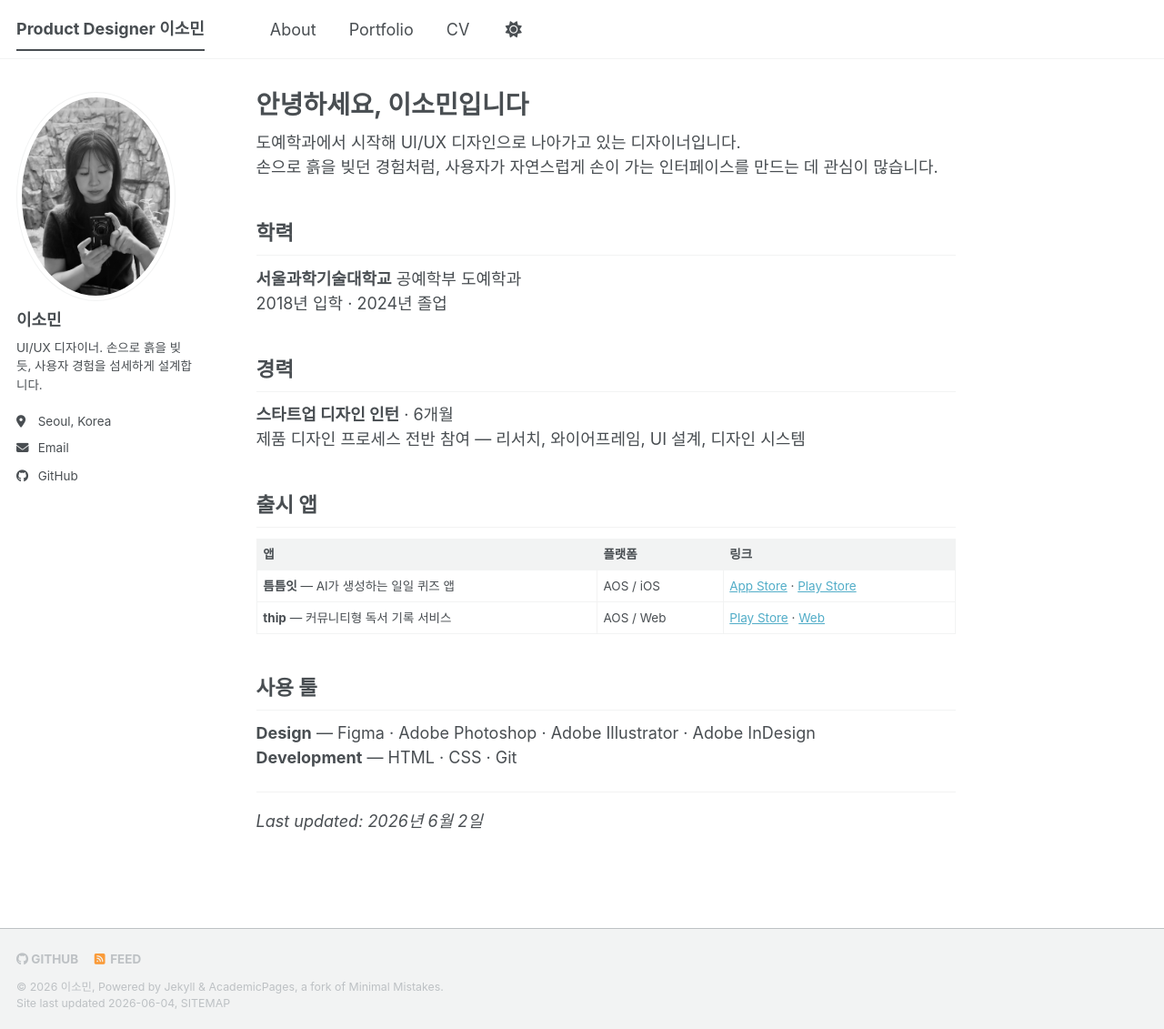
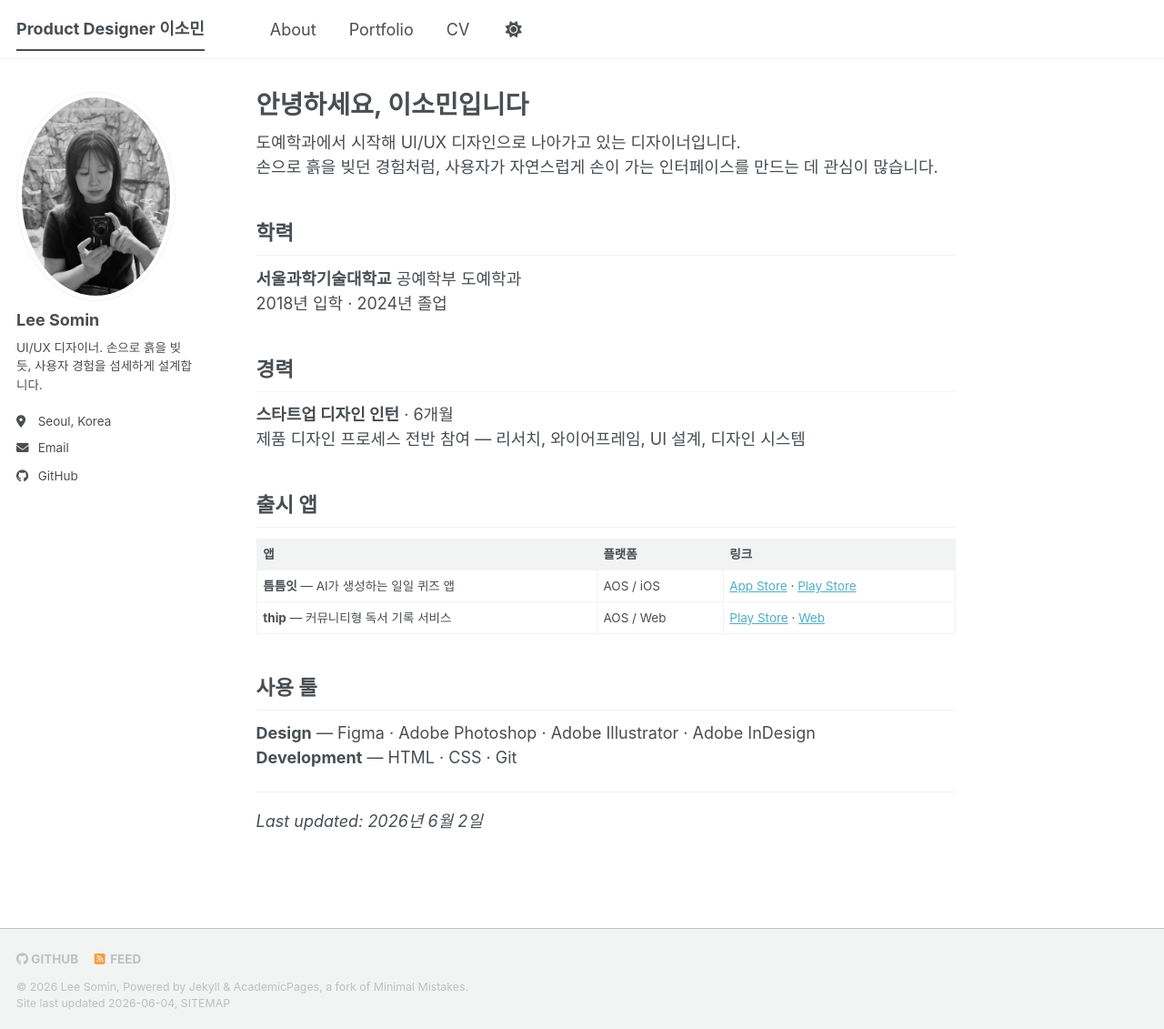
Before and after one commit to 2-somin/2-somin.github.io, a Jekyll site: the page built from _pages/about.md, in a window 1280 px wide and 1131 px high. Shown: the whole window at 91% size. Built offline with Jekyll 4.4.1, drawn with Linux system fonts in a browser that asks for light colours; a script bundle is joined from its source files by our own code; library files that are not in the unit come from our copies.

Commit message:
프로필 이름 이소민 → Lee Somin 변경
Co-Authored-By: Claude Sonnet 4.6 <noreply@anthropic.com>

```diff
--- a/_config.yml
+++ b/_config.yml
@@ -11,7 +11,7 @@ locale                   : "ko_KR"
 site_theme               : "default" # The available themes options are "default", "air", "sunrise", "mint", "dirt" and "contrast"
 title                    : "Product Designer 이소민"
 title_separator          : "-"
-name                     : &name "이소민"
+name                     : &name "Lee Somin"
 description              : &description "Product Designer 이소민의 포트폴리오. 사용자 경험을 섬세하게 설계합니다."
 url                      : https://2-somin.github.io
 baseurl                  : ""
@@ -23,7 +23,7 @@ repository               : "2-somin/2-somin.github.io"
 author:
   # Biographic information
   avatar           : "IMG_black.jpg"
-  name             : "이소민"
+  name             : "Lee Somin"
   bio              : "UI/UX 디자이너. 손으로 흙을 빚듯, 사용자 경험을 섬세하게 설계합니다."
   location         : "Seoul, Korea"
   uri              :
```
